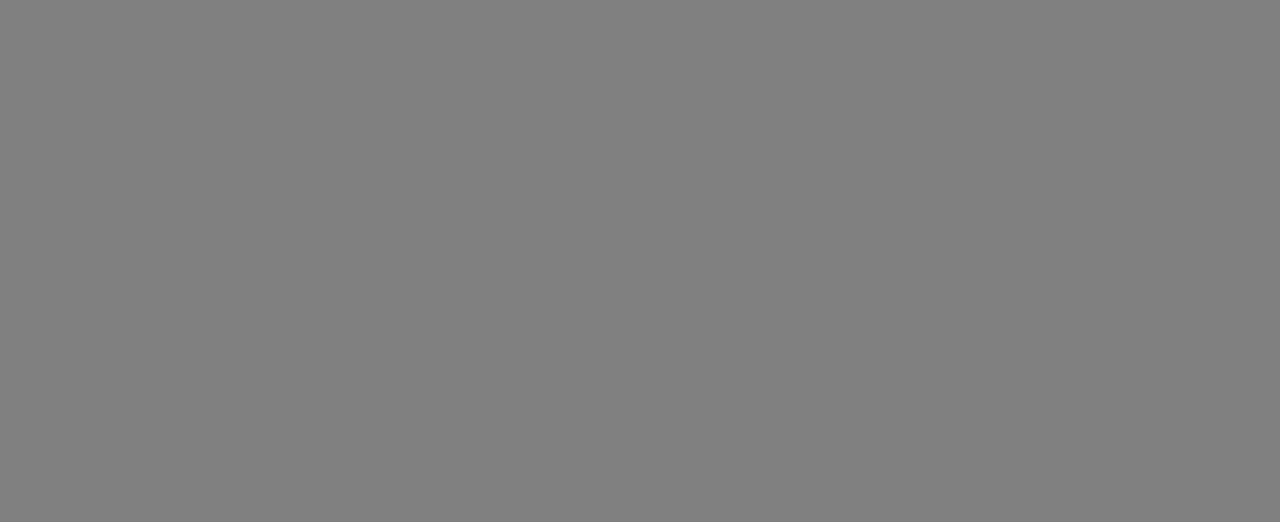
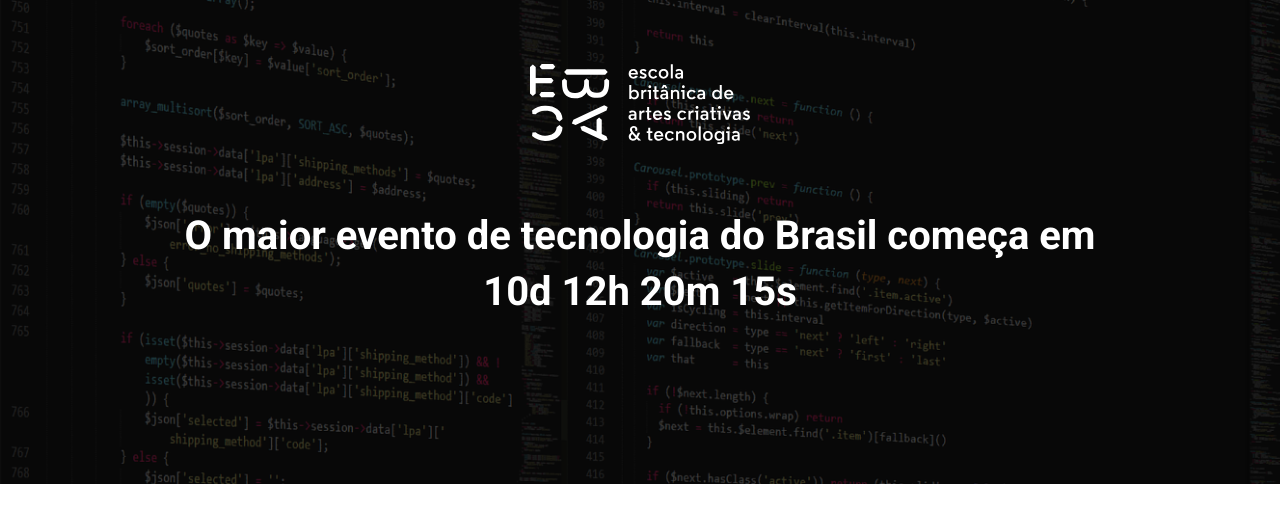
Before and after one commit to YuriGConstantino/curso_ebac_frontend, a website built with Parcel: page src/index.html in a window 1280 px wide. Built offline with nearby package versions, Linux system fonts and the light colour scheme.

Commit message:
Hero feito

```diff
--- a/package.json
+++ b/package.json
@@ -4,8 +4,8 @@
   "description": "Neste exercício você deverá:",
   "main": "index.js",
   "devDependencies": {
-    "@parcel/transformer-sass": "^2.12.0",
-    "parcel": "^2.12.0",
+    "@parcel/transformer-sass": "^2.8.0",
+    "parcel": "^2.8.0",
     "sharp": "^0.31.3"
   },
   "scripts": {
--- a/src/index.html
+++ b/src/index.html
@@ -1,14 +1,28 @@
 <!DOCTYPE html>
 <html lang="pt-br">
+
 <head>
     <meta charset="UTF-8">
     <meta name="viewport" content="width=device-width, initial-scale=1.0">
+    <link rel="preconnect" href="https://fonts.googleapis.com">
+    <link rel="preconnect" href="https://fonts.gstatic.com" crossorigin>
+    <link href="https://fonts.googleapis.com/css2?family=Roboto:ital,wght@0,400;0,700;1,900&display=swap" rel="stylesheet">
     <link rel="stylesheet" href="styles/main.scss">
     <title>Document</title>
 </head>
+
 <body>
+    <header class="hero">
+        <div class="container">
+            <img class="hero__logo" src="images/ebac_logo.svg" alt="">
+            <p class="hero__text">
+                O maior evento de tecnologia do Brasil começa em 10d 12h 20m 15s
+            </p>
+        </div>
 
+    </header>
 
     <script src="scripts/main.js"></script>
 </body>
+
 </html>
--- /dev/null
+++ b/src/styles/_hero.scss
@@ -0,0 +1,55 @@
+.hero {
+    padding-top: 64px;
+    padding-bottom: 100px;
+    background-image: url('/src/images/fundo.png');
+    background-repeat: no-repeat;
+    background-size: cover;
+    position: relative;
+
+    .container {
+        position: relative;
+    }
+
+    &::before {
+        position: absolute;
+        top: 0;
+        left: 0;
+        width: 100%;
+        height: 100%;
+        background-color: #000;
+        content: '';
+        opacity: .7;
+    }
+
+    &__text {
+        margin: 64px 0;
+        font-size: 40px ;
+        line-height: 56px;
+        font-weight: 800;
+        text-align: center;
+    }
+
+    &__logo {
+        margin: 0 auto;
+        height: 80px;
+        display: block;
+    }
+
+    @media (max-width: 640px) {
+        padding: 40px 0;
+
+        &__logo {
+            height: 40px;
+
+        }
+
+        &__text {
+            font-size: 20px;
+            line-height: 24px;
+            margin: 24px 0;
+        }
+
+    }
+
+
+}
--- a/src/styles/main.scss
+++ b/src/styles/main.scss
@@ -1,3 +1,25 @@
-body {
-    background-color: gray;
+@use 'hero';
+
+*{
+    margin: 0;
+    padding: 0;
+    box-sizing: border-box;
+    font-family: Roboto, sans-serif;
+    color: #fff;
 }
+
+.container {
+    max-width: 960px;
+    width: 100%;
+    margin: 0 auto;
+
+    @media (max-width: 640px) {
+        max-width: 80%;
+
+    }
+
+    @media (max-width: 1024px) {
+        max-width: 90%;
+
+    }
+}
```
Also changed, not shown: src/images/backend.png (added), src/images/data.png (added), src/images/ebac_logo.svg (added), src/images/frontend.png (added), src/images/fundo.png (added), src/images/ui-ux.png (added), 1 other file.
